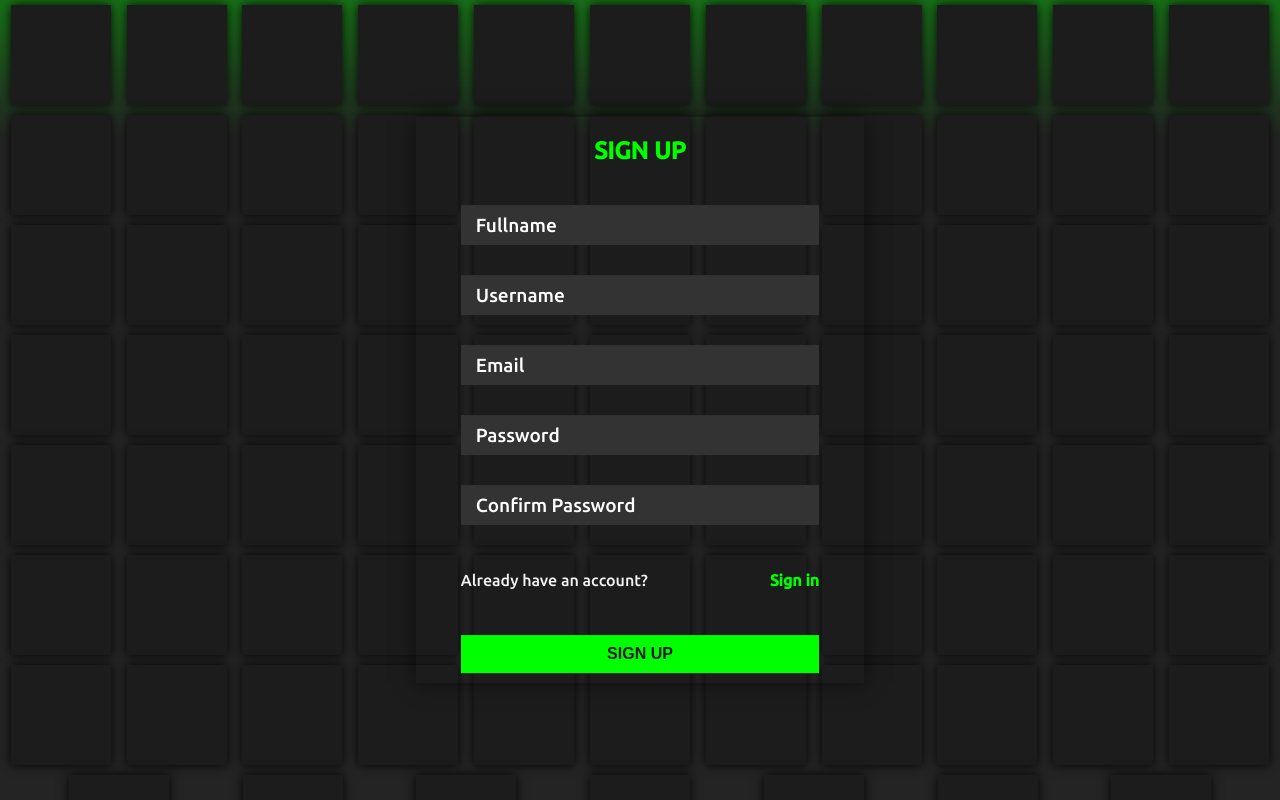
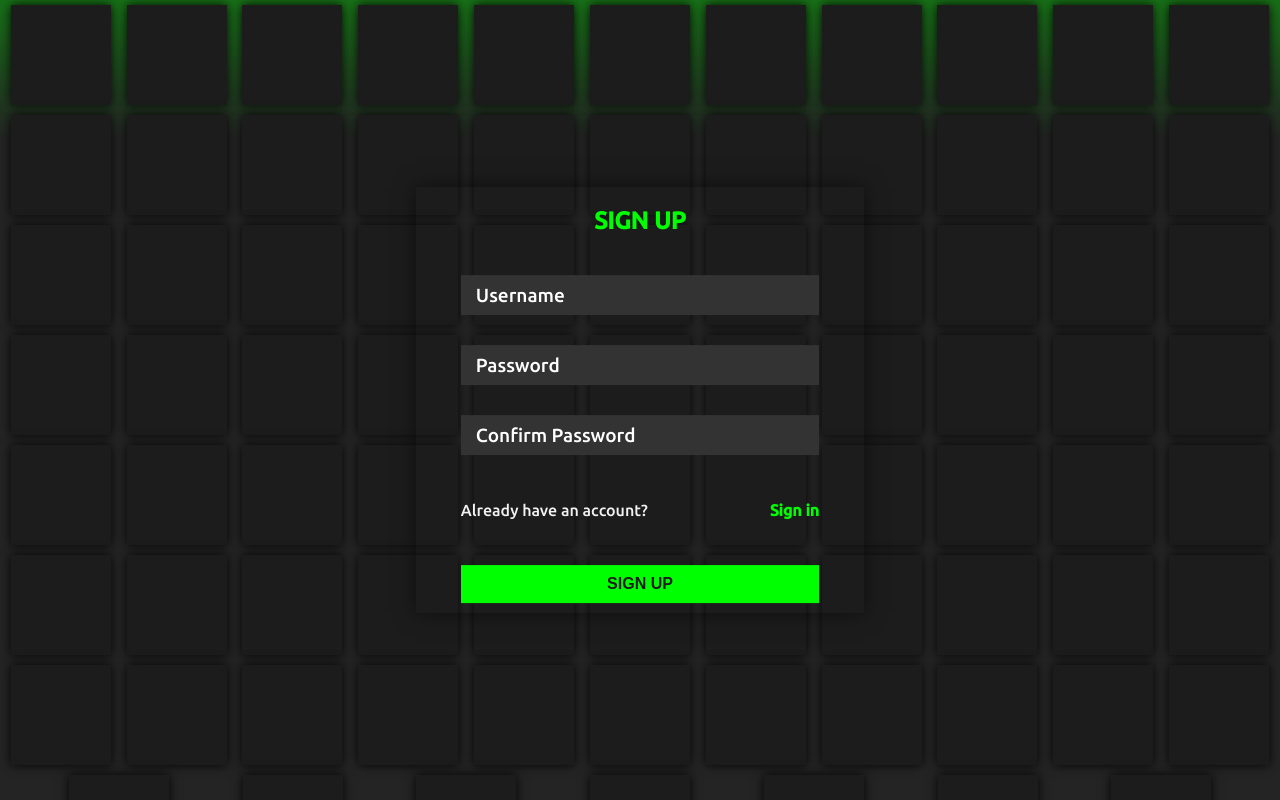
Before and after one commit to MartinVazquez1982/real-time-chat-front, a React (Vite) app: page /sign-up in a window 1280 px wide. Built offline with nearby package versions, Linux system fonts and the light colour scheme.

Commit message:
:sparkles: signup funtionality started

```diff
--- a/src/pages/signUp.tsx
+++ b/src/pages/signUp.tsx
@@ -1,17 +1,49 @@
 import ButtonForm from '../components/forms/buttonForm'
 import Input from '../components/forms/input'
 import '../assets/styles/pages/login.css'
+import { RegisterType, RegisterConfirmType } from '../type/userSystem'
+import { useState, ChangeEvent, FormEvent  } from 'react'
+import { UserSystem } from '../services/userSystem'
 
 function SignUp () {
+  /*
+    <Input label='Email' type='email'/>
+    <Input label='Fullname' type='text'/>
+
+    Agregar esos al tipo tambien
+  */
+
+  const [ newUser, setNewUser ] = useState<RegisterConfirmType>({username:'', password:'', confirmPassword:''})
+  const [ userApi, setuserApi ] = useState<RegisterType>({username:'', password:''})
+
+  const handleChange = (e: ChangeEvent<HTMLInputElement>) => {
+    const { name, value } = e.target;
+    setNewUser(prevUser => ({
+      ...prevUser,
+      [name]: value
+    }))
+  }
+
+  const handleButton = (e: FormEvent<HTMLFormElement>) => {
+    e.preventDefault();
+    console.log(newUser.username)
+    if ( newUser.password === newUser.confirmPassword ) {
+      setuserApi({
+        username: newUser.username,
+        password: newUser.password
+      })
+      UserSystem.register(userApi) // Ver tema de errores
+    }
+  }
+
+
   return (
     <section>
       <h1>SIGN UP</h1>
-      <form>
-        <Input label='Fullname' type='text'/>
-        <Input label='Username' type='text'/>
-        <Input label='Email' type='email'/>
-        <Input label='Password' type='password'/>
-        <Input label='Confirm Password' type='password'/>
+      <form onSubmit={handleButton}>
+        <Input label='Username' type='text' name='username' hangle={handleChange}/>
+        <Input label='Password' type='password' name='password' hangle={handleChange}/>
+        <Input label='Confirm Password' type='password' name='confirmPassword' hangle={handleChange}/>
         <div className='links'>
           <p id='forgot-password'>Already have an account?</p>
           <a id='signup' href="/">Sign in</a>
--- a/src/services/userSystem.tsx
+++ b/src/services/userSystem.tsx
@@ -1,4 +1,4 @@
-import { LoginType } from "../type/userSystem"
+import { LoginType, RegisterType } from "../type/userSystem"
 
 export class UserSystem {
 
@@ -13,14 +13,23 @@ export class UserSystem {
                   'Content-Type': 'application/json'
                 },
                 body: JSON.stringify(user)
-              }
+            }
         )
         return response.json()
     }
 
-    static async register() {
+    static async register(
+        newUser: RegisterType
+    ) {
         const response = await fetch(
-            'http://localhost:3000/'
+            'http://localhost:3000/register',
+            {
+                method: 'POST',
+                headers: {
+                  'Content-Type': 'application/json'
+                },
+                body: JSON.stringify(newUser)
+            }
         )
         return response.json()
     }
```
Also changed, not shown: src/type/userSystem.tsx (+11 -0 lines).
